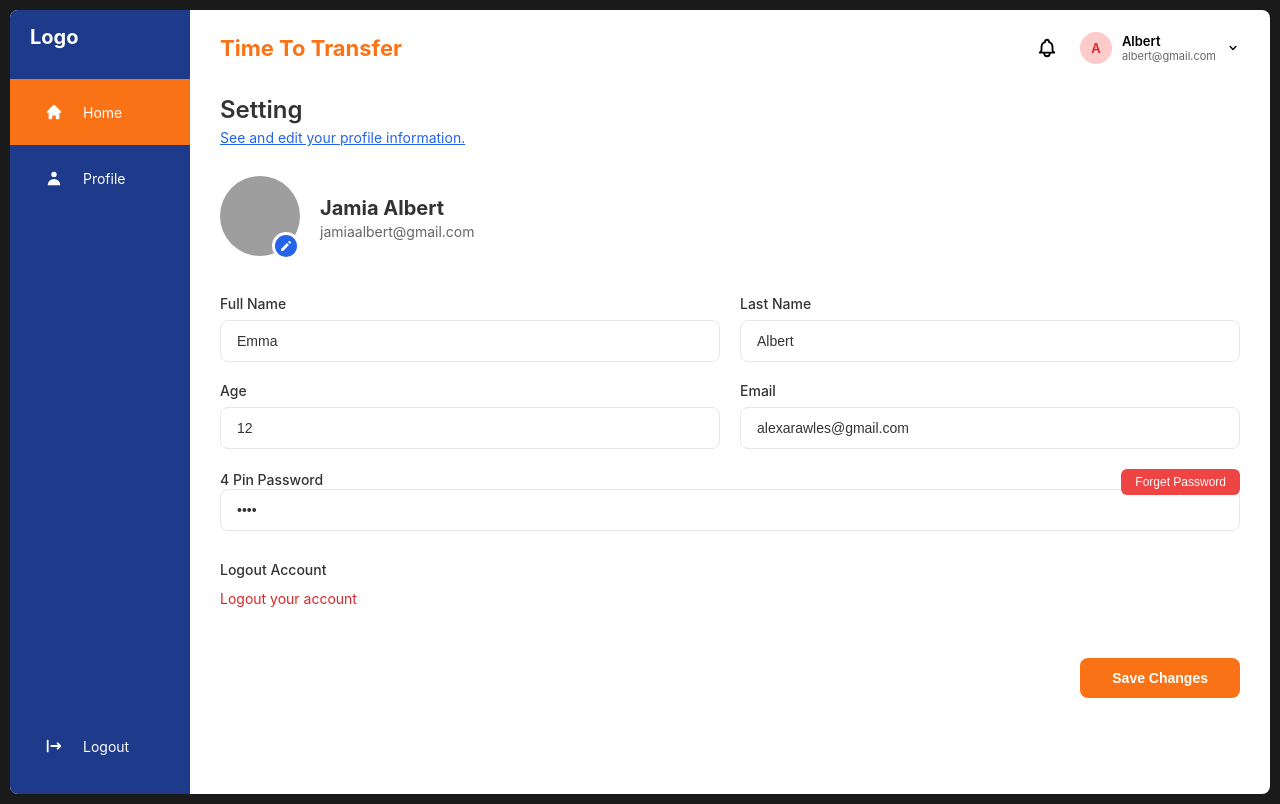
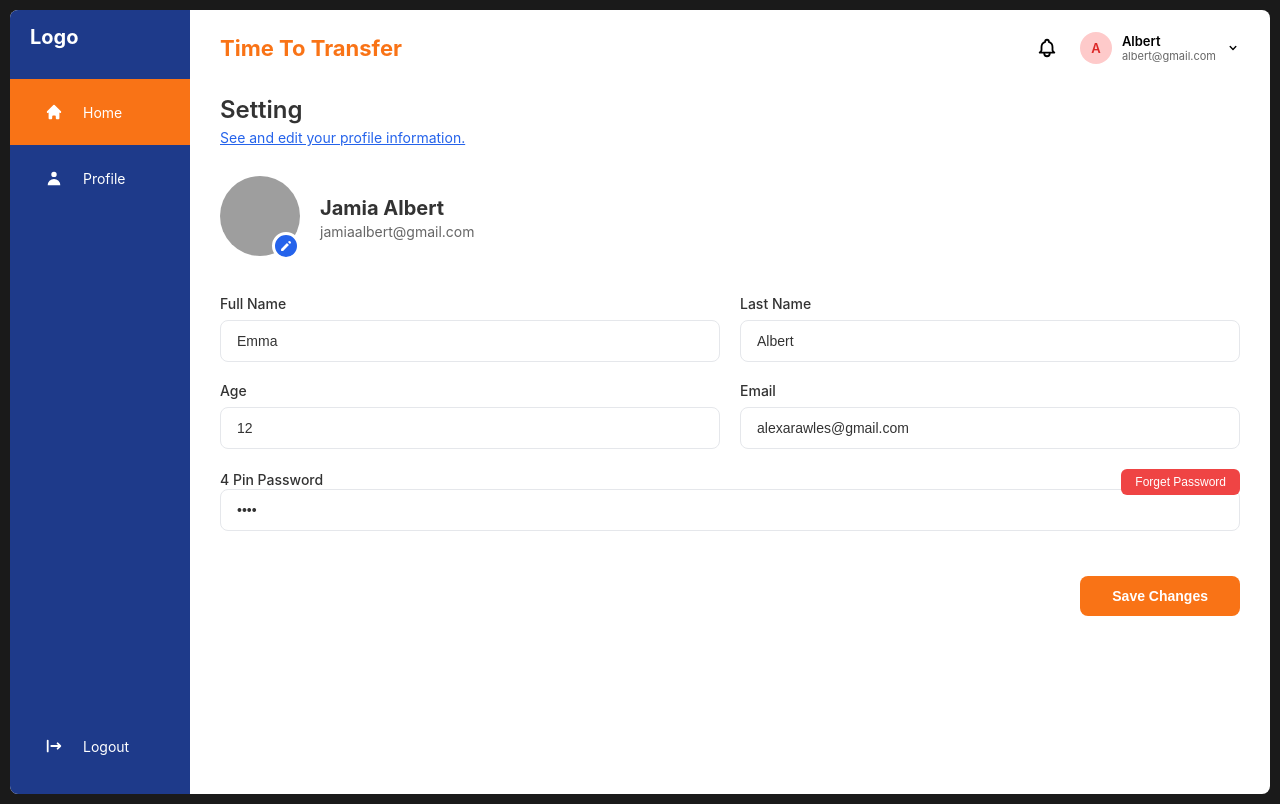
Before and after one commit to talhatech116/time_to_transfer, a plain HTML site: page parent_profile.html in a window 1280 px wide. Drawn offline with Linux system fonts and the light colour scheme; grey boxes are pictures that could not be loaded.

Commit message:
Issue Resolved logout

```diff
--- a/parent_profile.html
+++ b/parent_profile.html
@@ -455,12 +455,6 @@
                         </div>
                     </div>
 
-                    <!-- Logout Section -->
-                    <div class="logout-section">
-                        <h3>Logout Account</h3>
-                        <a href="#" class="logout-link">Logout your account</a>
-                    </div>
-
                     <!-- Save Button -->
                     <button type="submit" class="save-button">Save Changes</button>
                 </form>
```
Also changed, not shown: child_profile.html (+1 -5 lines).
